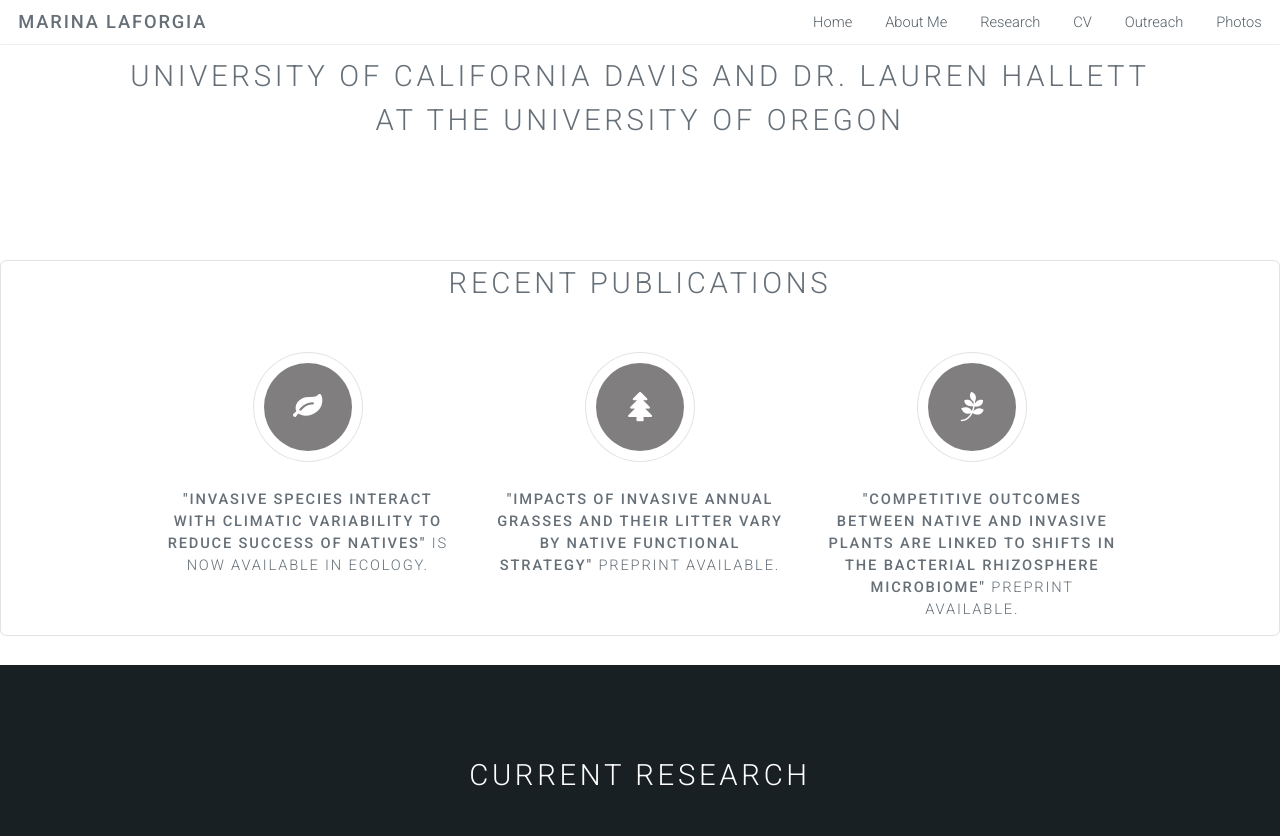
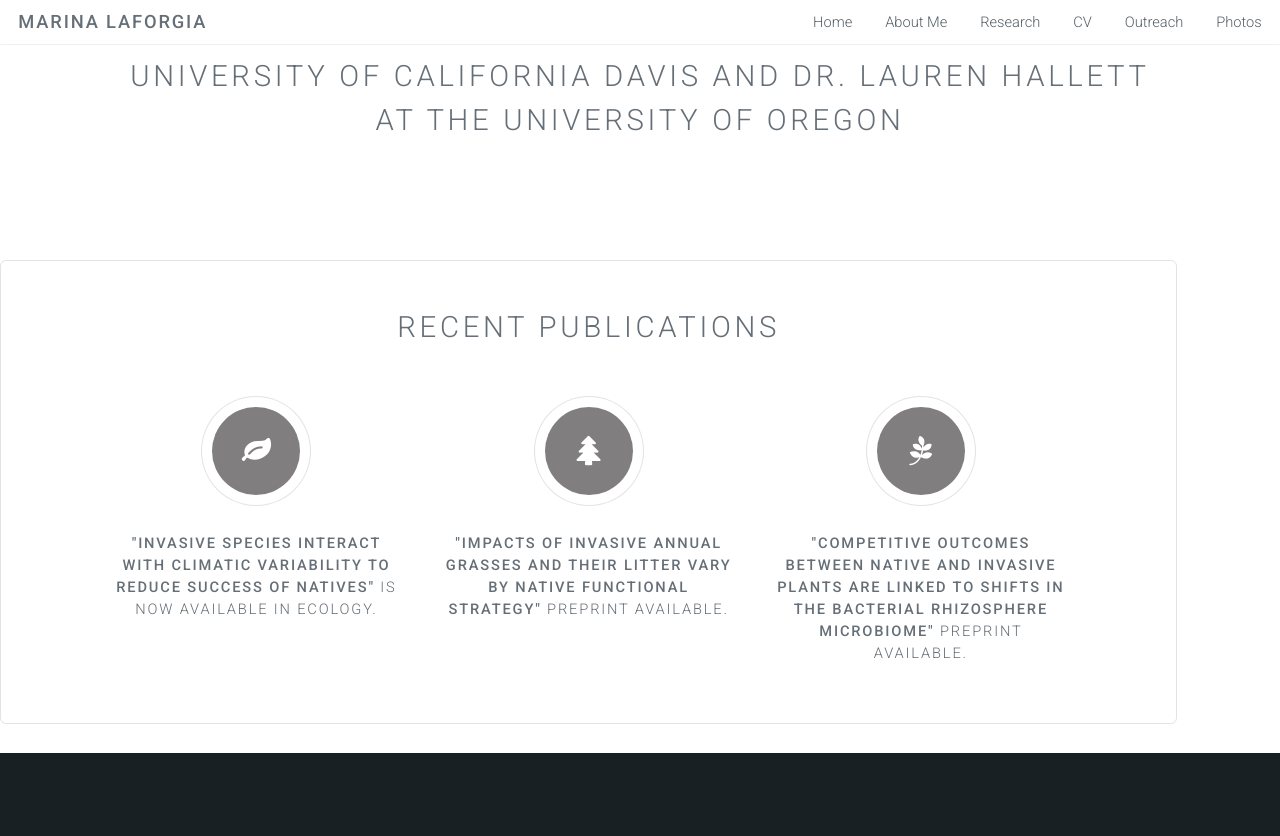
Before and after one commit to marinalaforgia/marinalaforgia.github.io, a Jekyll site: the page built from index.html, in a window 1280 px wide and 1400 px high, scrolled down 437 px. Shown: the top 836 px of the window. Built offline with Jekyll 4.4.1, drawn with Linux system fonts in a browser that asks for light colours; grey boxes are pictures that could not be loaded.

Commit message:
Update style.css

```diff
--- a/css/style.css
+++ b/css/style.css
@@ -406,8 +406,8 @@
 		border-radius: 6px;
 		border: solid 1px rgba(144, 144, 144, 0.25);
 		margin-bottom: 2em;
-		padding: 0;
-		/*padding: 3em 2em;*/
+		margin-right: 7em;
+		padding: 3em 2em;
 	}
 
 		.box > :last-child,
```
